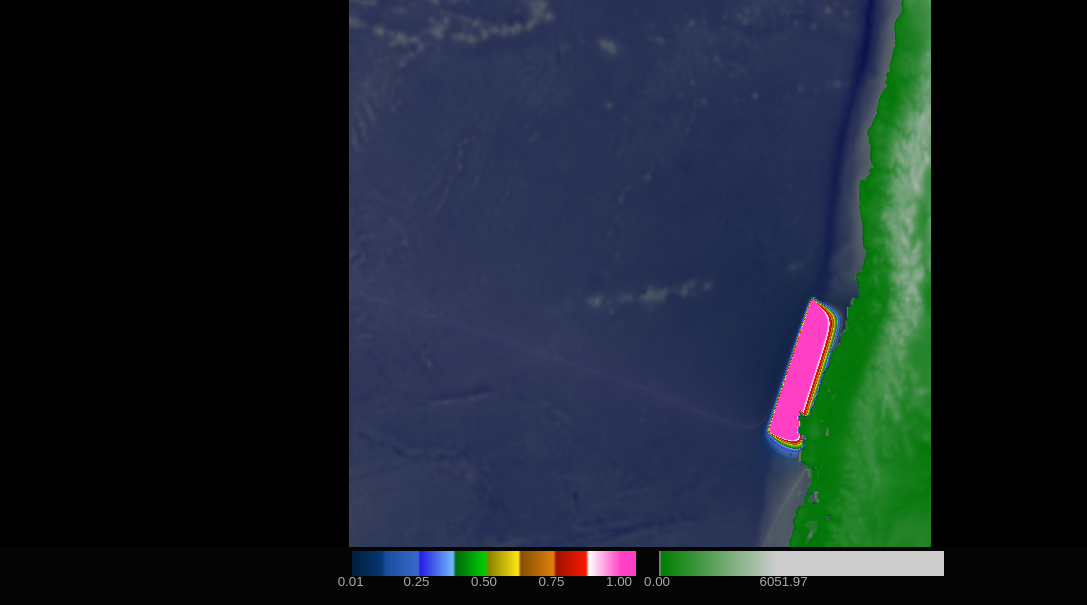
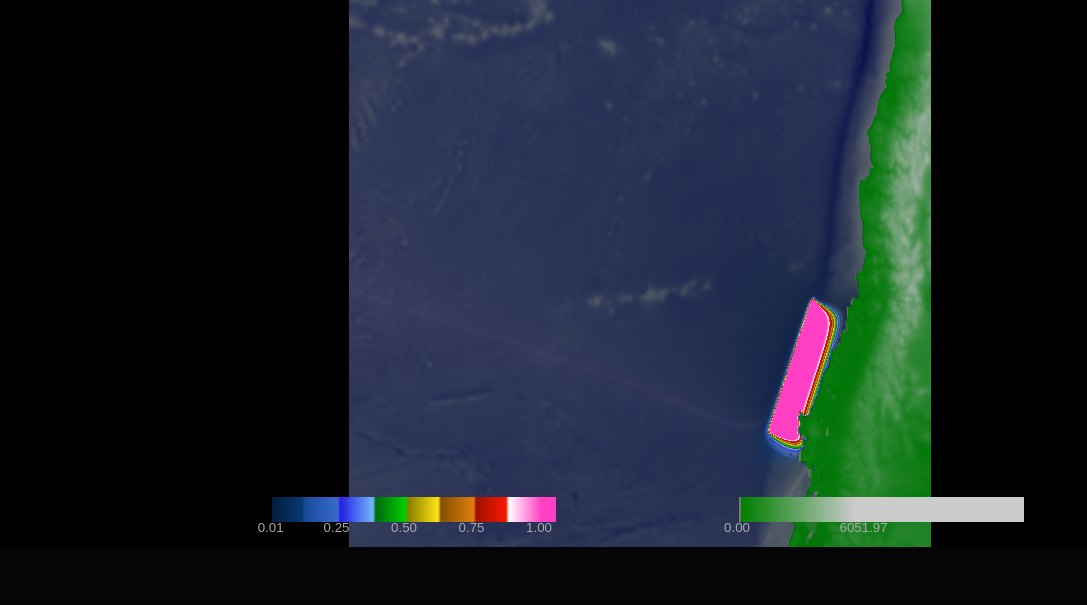
Before and after one commit to jgalazm/tsunamilab, a plain HTML site: page web/index.html in a window 1280 px wide. Shown: the part 253-858 px from the top of the page, without its empty margins (0-1087 px from the left). After the commit the page ends 804 px from the top, so only its background shows below. Drawn offline with Linux system fonts and the light colour scheme; animation ran at ten frames a second.

Commit message:
colorbars position defined in style

```diff
--- a/web/index.html
+++ b/web/index.html
@@ -53,6 +53,17 @@
 				top: 0px;
 			}
 
+			#cbwater{
+			    position: fixed;
+			    bottom: 0%;
+			    left:  20%;
+			}
+			#cbbati{
+			    position: fixed;
+			    bottom: 0%;
+			    right:  20%;
+			}
+
 		</style>
 	</head>
 
```
